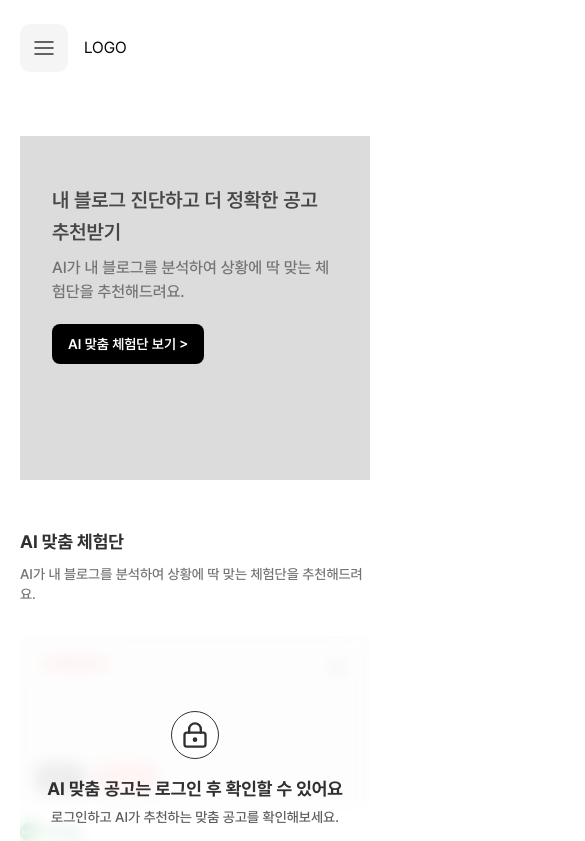
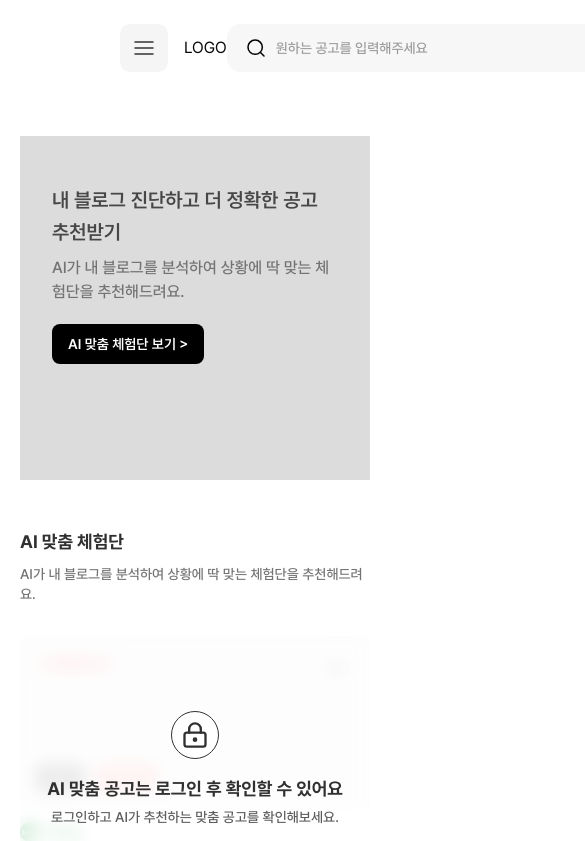
Before and after one commit to JECT-Study/JECT6--4th-Frontend, a Next.js app: page / in a window 390 px wide. Shown: the top 841 px of the page, 585 px wide, since content can reach past the window. Built offline with nearby package versions, Linux system fonts and the light colour scheme.

Commit message:
chore: 헤더 변경과 블로그 분석 테스트 제거

```diff
--- a/src/app/_components/Header.tsx
+++ b/src/app/_components/Header.tsx
@@ -7,18 +7,18 @@ import { Button, Input } from '@/shared/ui'
 export function Header() {
   return (
     <header className="w-full">
-      <div className="mx-auto flex max-w-360 items-center justify-between px-5 py-6 md:px-8 lg:px-30">
+      <div className="max-w-360 px-30 py-6 flex items-center justify-between mx-auto">
         <div className="flex gap-4 items-center">
           <Button className="bg-[#F5F5F5] p-2 hover:bg-neutral_95">
             <Hamburger className="size-8" />
           </Button>
           <Link href="/">LOGO</Link>
         </div>
-        <div className="hidden gap-6 md:flex">
+        <div className="flex gap-6">
           <Input
             variant="search"
             placeholder="원하는 공고를 입력해주세요"
-            className="w-70 lg:w-93.5"
+            className="w-93.5"
             inputClassName="text-14 leading-4.5"
             leftAddon={<SearchIcon className="size-6" />}
           />
```
Also changed, not shown: 1 other file (tests, documents, lock files or other folders).
